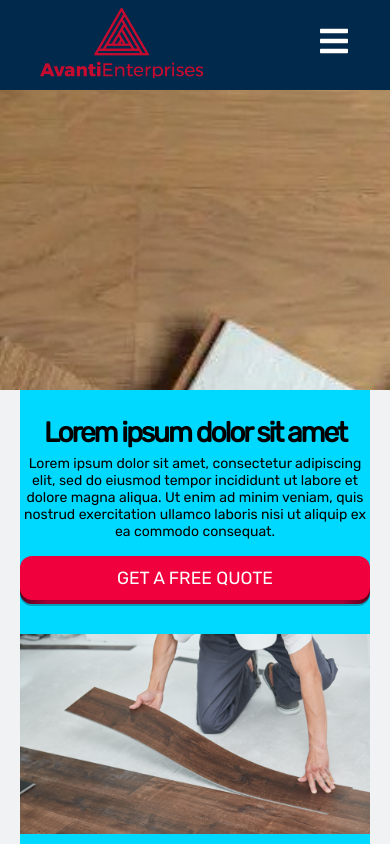
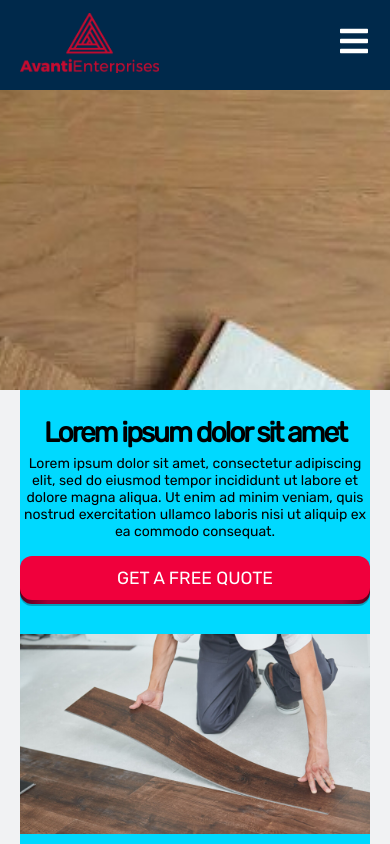
Before and after one commit to propitive/avanti-enterprises, a React (Create React App) app: page /services/vinyl-planking in a window 390 px wide. Shown: the top 844 px of the page. Built offline with nearby package versions, Linux system fonts and the light colour scheme; a web font is replaced by a local one.

Commit message:
styled header to be look better in smaller dimensions

```diff
--- a/src/components/Header/Header.css
+++ b/src/components/Header/Header.css
@@ -203,9 +203,17 @@
   font-size: 15px;
 }
 
+@media screen and (max-width: 1300px) {
+  .header__navbar {
+    position: relative;
+    /* font-size: 20px; */
+  }
+}
+
 @media screen and (max-width: 950px) {
   .header {
     height: 90px;
+    padding: 0 20px 0;
   }
   .header__container {
     display: none;
@@ -239,21 +247,14 @@
   }
 }
 
+@media screen and (max-width: 560px) {
+  .header__logo {
+    height: 60px;
+  }
+}
+
 @media screen and (max-width: 400px) {
   .nav-text {
     height: 40px;
   }
 }
-
-@media screen and (max-width: 1300px) {
-  .header__navbar {
-    position: relative;
-    /* font-size: 20px; */
-  }
-}
-
-/* @media screen and (max-width: 1200px) {
-  .header__logo {
-    height: 60px;
-  }
-} */
```
